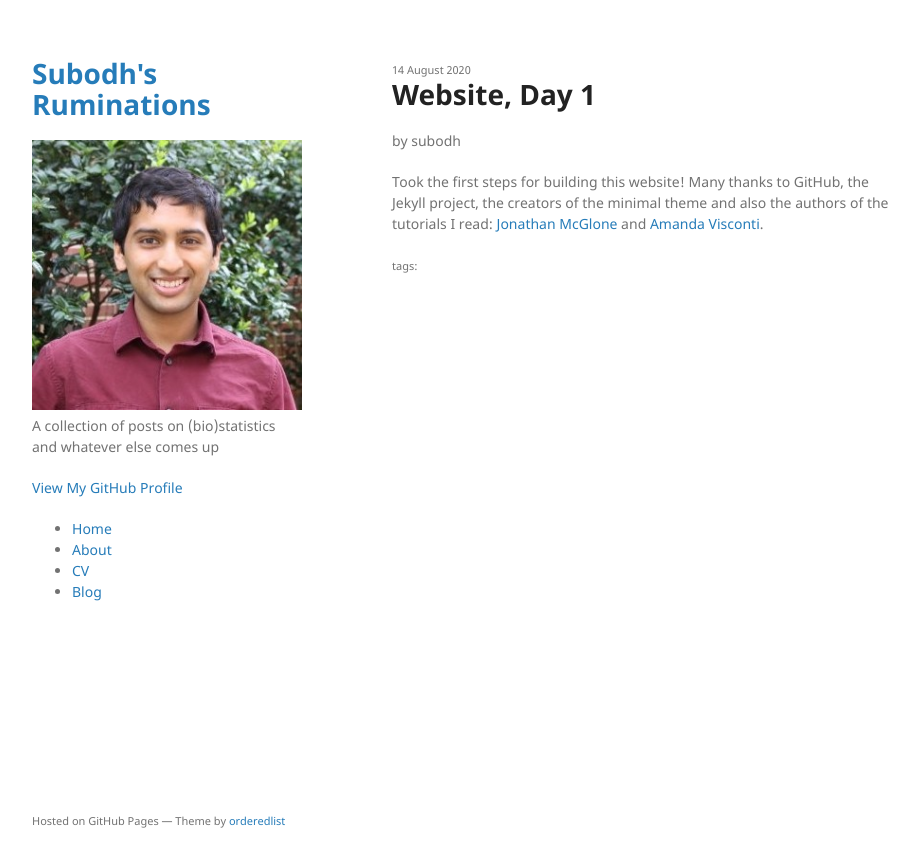
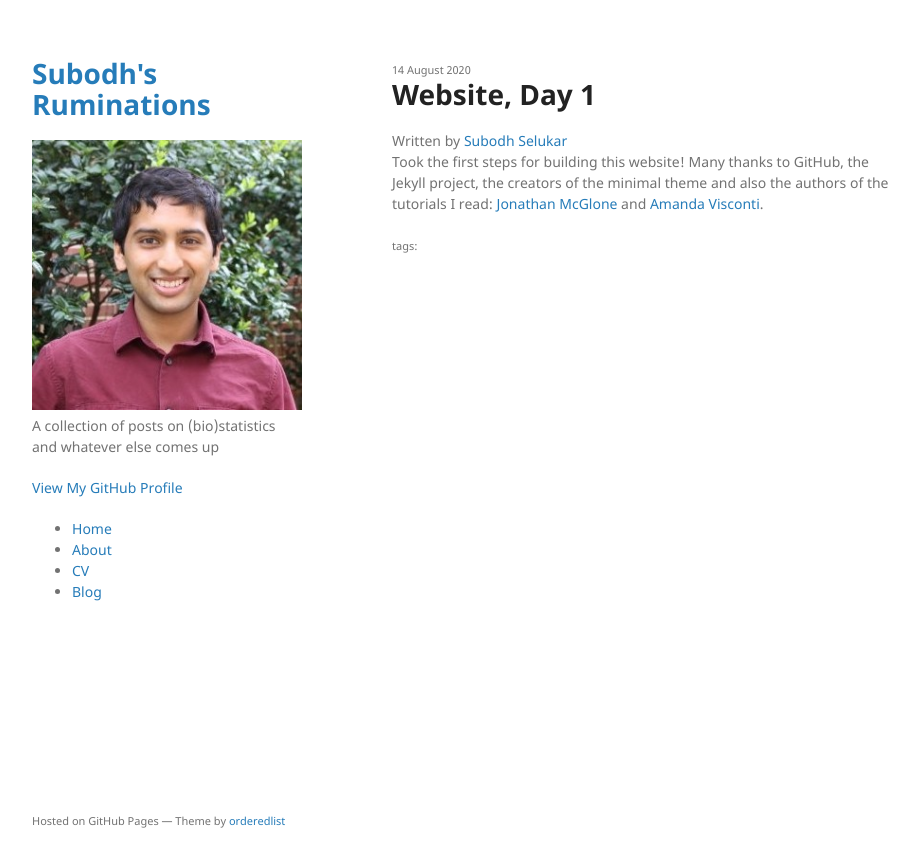
Before and after one commit to srselukar/srselukar.github.io, a Jekyll site: the page built from _posts/2020-08-14-website-launch.md, in a window 1280 px wide. Shown: the top 867 px of the page, without its empty margins (178-1097 px from the left). Built offline with Jekyll 4.4.1, drawn with Linux system fonts in a browser that asks for light colours.

Commit message:
Update post.html

```diff
--- a/_layouts/post.html
+++ b/_layouts/post.html
@@ -5,7 +5,16 @@
 <small>{{ page.date | date: "%-d %B %Y" }}</small>
 <h1>{{ page.title }}</h1>
 
-<p class="view">by {{ page.author | default: site.author }}</p>
+<!-- Look the author details up from the site config. -->
+{% assign author = site.data.authors[page.author] %}
+
+<!-- Output author details if some exist. -->
+{% if author %}
+    <span>
+        <!-- Personal Info. -->
+        Written by <a href="{{ author.web }}">{{ author.name }}</a>
+    </span>
+{% endif %}
 
 {{content}}
 
```
